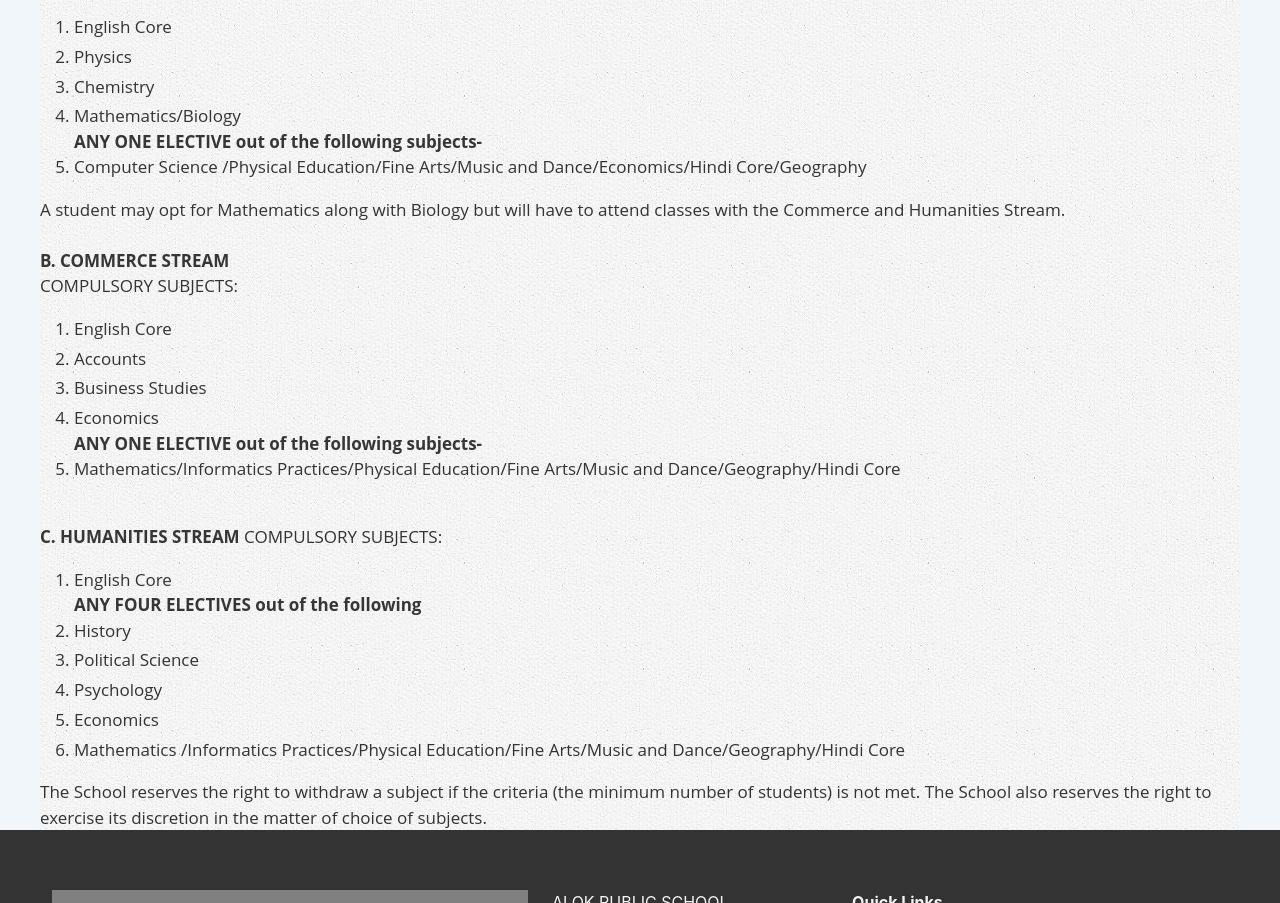
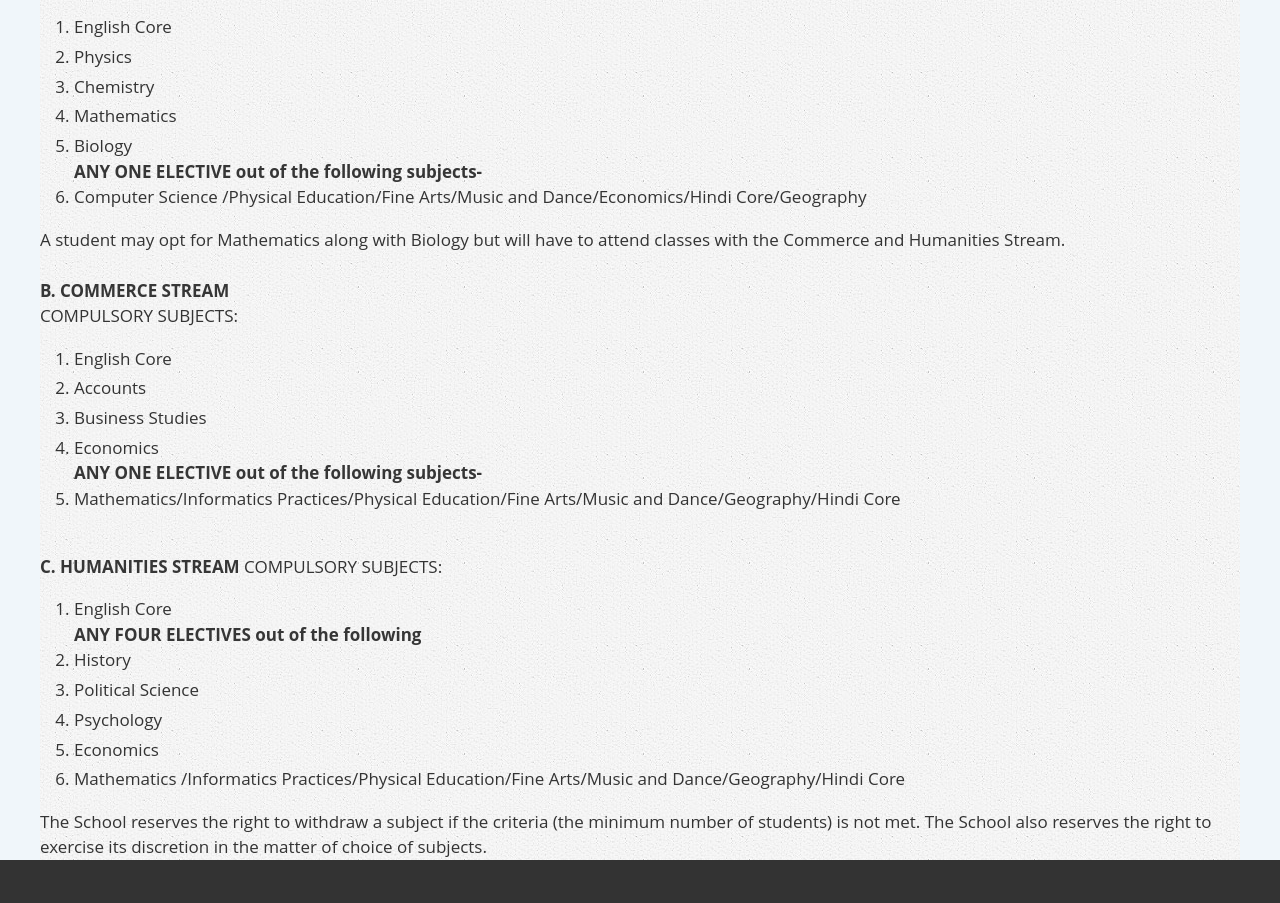
Before and after one commit to avinashkr1612/school-website, a plain HTML site: page curriculum.html in a window 1280 px wide. Shown: the part 1227-2130 px from the top of the page. Drawn offline with nearby package versions, Linux system fonts and the light colour scheme; some packages are replaced by stand-ins of ours; files whose address does not match are found by name.

Commit message:
Update curriculum.html

```diff
--- a/curriculum.html
+++ b/curriculum.html
@@ -49,7 +49,7 @@
    <ol>
   <li> Painting</li>
   <li> Music</li>
-  <li> Foundation of Information Technology</li>
+  <li> Foundation of Information Technology </li>
 </ol> </li>
 </p>
 
@@ -66,7 +66,8 @@
     <li>English Core</li>
     <li>Physics</li>
     <li>Chemistry</li>
-    <li>Mathematics/Biology</li>
+    <li>Mathematics</li>
+    <li>Biology</li>
       <strong>ANY ONE ELECTIVE out of the following subjects-</strong>
     <li>Computer Science /Physical Education/Fine Arts/Music and Dance/Economics/Hindi Core/Geography</li>
   </ol>
```
